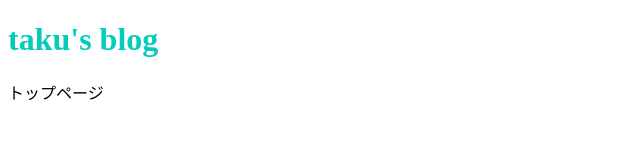
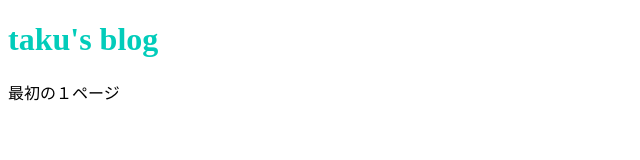
Before and after one commit to rokataku/rokataku.github.io, a plain HTML site: page index.html in a window 1280 px wide. Shown: the full height of the page, 0-640 px from the left. Drawn offline with Linux system fonts and the light colour scheme.

Commit message:
Update index.html

```diff
--- a/index.html
+++ b/index.html
@@ -7,6 +7,6 @@
   </head>
   <body>
     <h1 class="title">taku's blog</h1>
-    <p>トップページ</p>
+    <p>最初の１ページ</p>
   </body>
 </html>
```
